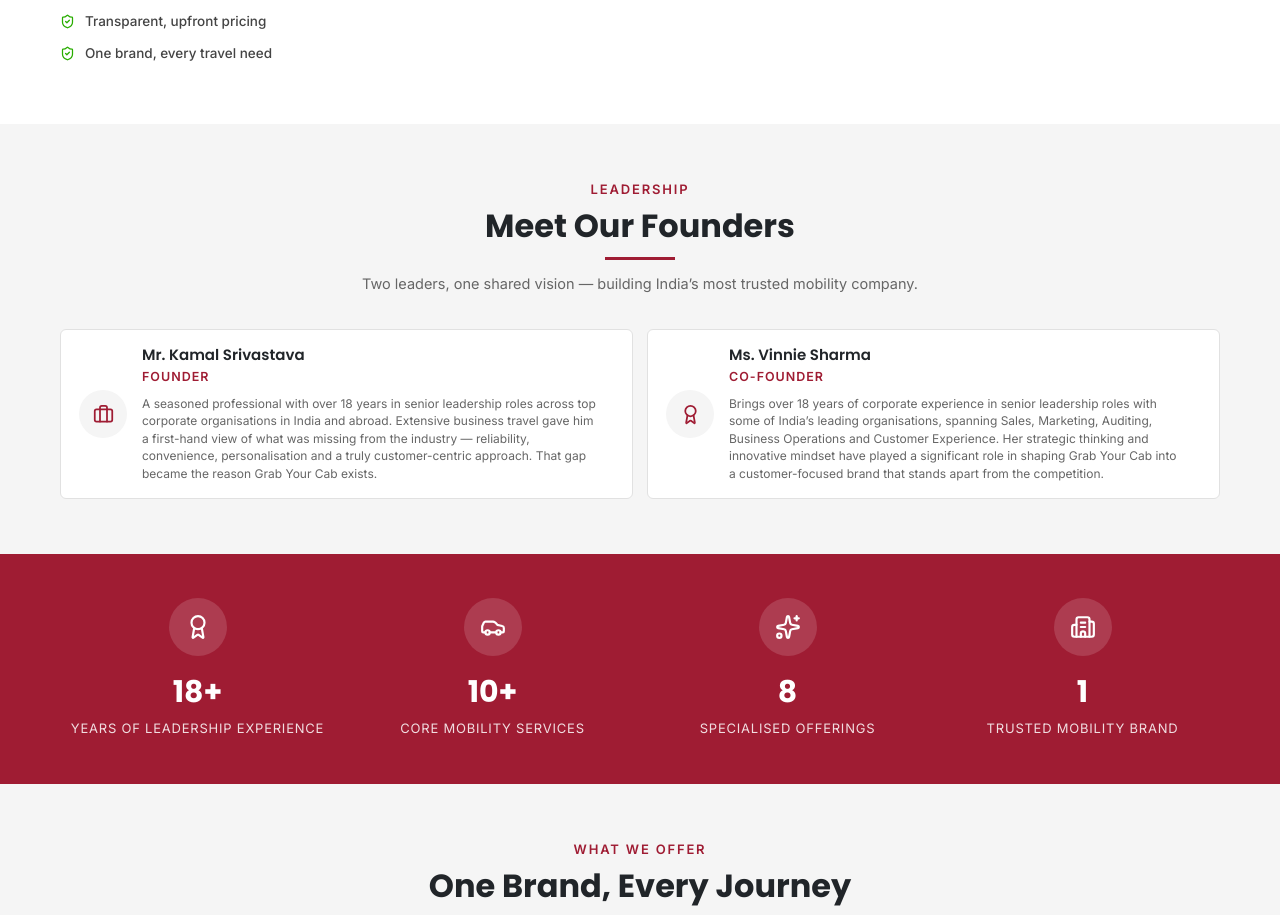
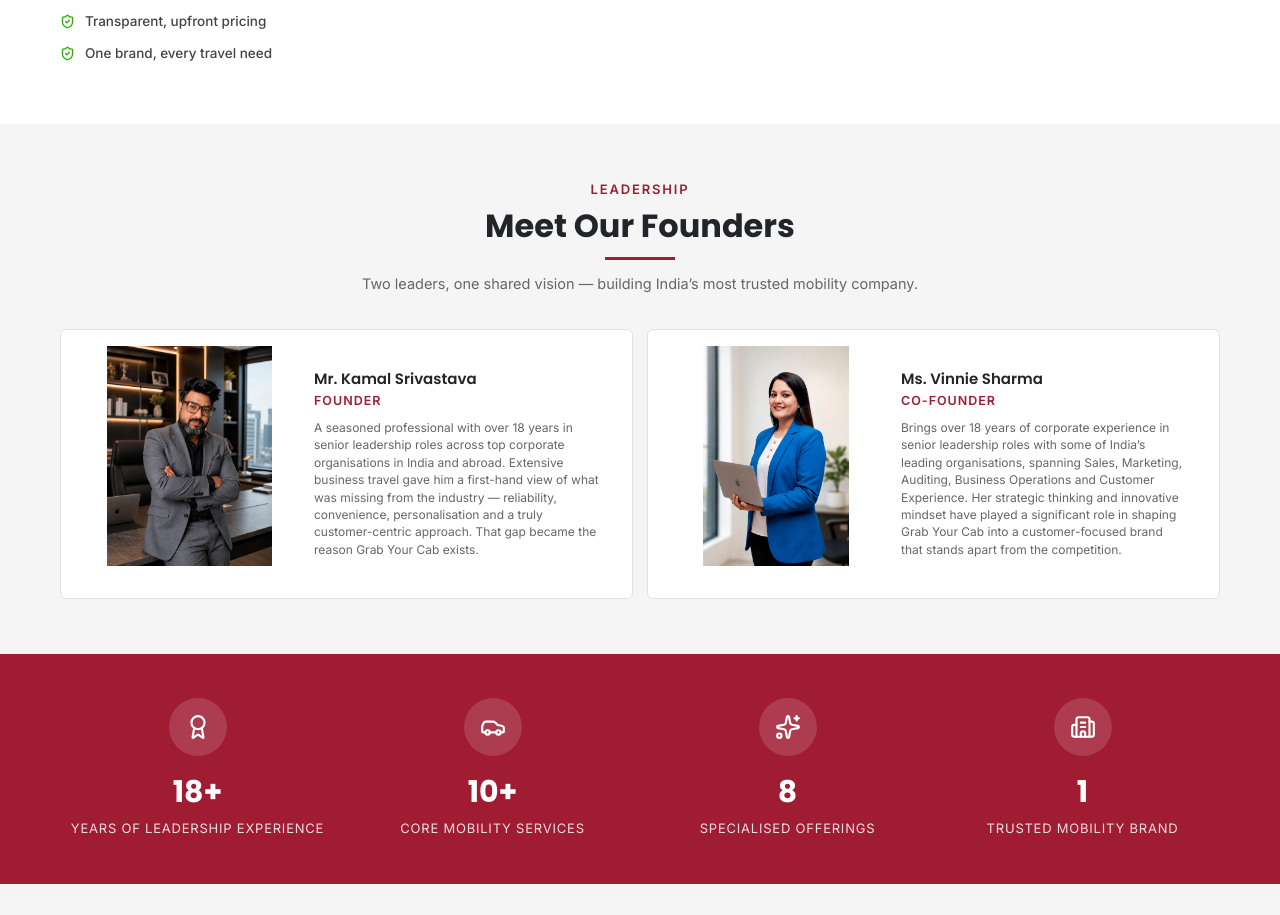
Before and after one commit to grabyourcab-lgtm/grabuourcabv2, a Next.js app: page /about-us in a window 1280 px wide. Shown: the part 1148-2063 px from the top of the page. Built offline with nearby package versions, Linux system fonts and the light colour scheme.

Commit message:
founders

```diff
--- a/app/about-us/page.tsx
+++ b/app/about-us/page.tsx
@@ -367,12 +367,14 @@
     name: 'Mr. Kamal Srivastava',
     role: 'Founder',
     bio: 'A seasoned professional with over 18 years in senior leadership roles across top corporate organisations in India and abroad. Extensive business travel gave him a first-hand view of what was missing from the industry \u2014 reliability, convenience, personalisation and a truly customer-centric approach. That gap became the reason Grab Your Cab exists.',
+    image:"/images/founders/kamal.jpeg"
   },
   {
     icon: Award,
     name: 'Ms. Vinnie Sharma',
     role: 'Co-Founder',
     bio: 'Brings over 18 years of corporate experience in senior leadership roles with some of India\u2019s leading organisations, spanning Sales, Marketing, Auditing, Business Operations and Customer Experience. Her strategic thinking and innovative mindset have played a significant role in shaping Grab Your Cab into a customer-focused brand that stands apart from the competition.',
+    image:"/images/founders/vinnie.jpeg"
   },
 ]
 
@@ -501,7 +503,7 @@
       </section>
 
       {/* ---------- Founders cards ---------- */}
-      <section className="sec grey">
+      {/* <section className="sec grey">
         <div className="container">
           <div className="sec-head">
             <span className="eyebrow">Leadership</span>
@@ -526,7 +528,49 @@
             ))}
           </div>
         </div>
-      </section>
+      </section> */}
+      <section className="sec grey">
+  <div className="container">
+    <div className="sec-head">
+      <span className="eyebrow">Leadership</span>
+      <h2>Meet Our Founders</h2>
+      <p>
+        Two leaders, one shared vision &mdash; building India&rsquo;s most trusted mobility
+        company.
+      </p>
+    </div>
+    <div className="svc-cards">
+      {founders.map((f, i) => (
+        <div className="svc-card" key={i}>
+          <div className="founder-img-wrap">
+            <img
+              src={f.image}
+              alt={f.name}
+              className="founder-img"
+            />
+          </div>
+          <div>
+            <h3>{f.name}</h3>
+            <span
+              style={{
+                display: 'block',
+                color: 'var(--red)',
+                fontWeight: 600,
+                fontSize: 12.5,
+                letterSpacing: '.08em',
+                textTransform: 'uppercase',
+                margin: '2px 0 8px',
+              }}
+            >
+              {f.role}
+            </span>
+            <p>{f.bio}</p>
+          </div>
+        </div>
+      ))}
+    </div>
+  </div>
+</section>
 
       {/* ---------- Stats band ---------- */}
       <section className="stats-band">
--- a/app/globals.css
+++ b/app/globals.css
@@ -800,3 +800,21 @@
   .logo img{height:40px}
   .brands-grid{grid-template-columns:1fr 1fr}
 }
+
+
+
+.founder-img-wrap {
+  width: 100%;
+  max-width: 220px;
+  aspect-ratio: 1 / 1;
+  border-radius: 12px;
+  overflow: hidden;
+  margin: 0 auto 16px;
+}
+
+.founder-img {
+  width: 100%;
+  height: 100%;
+  object-fit: contain;
+  display: block;
+}
```
Also changed, not shown: public/images/founders/kamal.jpeg (added), public/images/founders/vinnie.jpeg (added).
